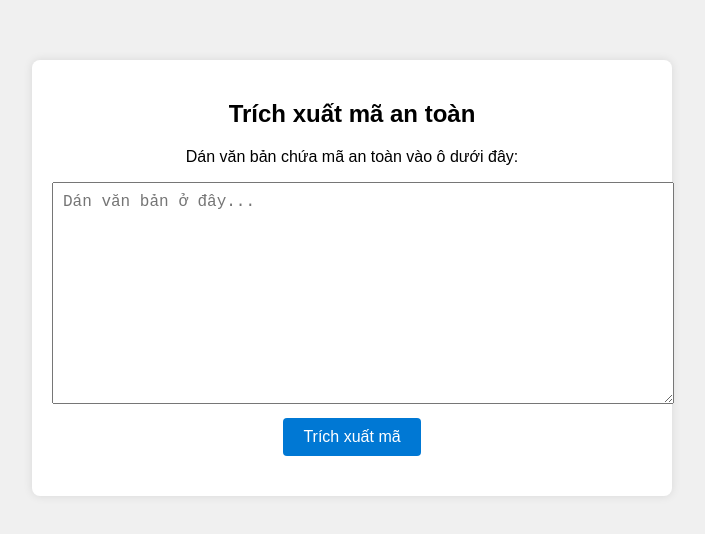
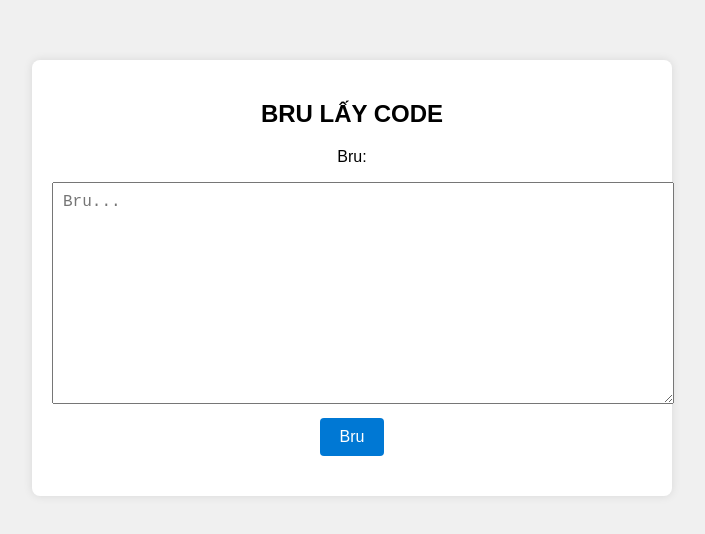
Before and after one commit to uyennhyne/bruweb, a plain HTML site: page index.html in a window 1280 px wide. Shown: the part 122-656 px from the top of the page, without its empty margins (288-993 px from the left). Drawn offline with Linux system fonts and the light colour scheme.

Commit message:
Add files via upload

```diff
--- a/index.html
+++ b/index.html
@@ -3,7 +3,7 @@
 <head>
     <meta charset="UTF-8">
     <meta name="viewport" content="width=device-width, initial-scale=1.0">
-    <title>Trích xuất mã an toàn</title>
+    <title>BRU LẤY CODE</title>
     <style>
         body {
             font-family: Arial, sans-serif;
@@ -51,10 +51,10 @@
 </head>
 <body>
     <div class="container">
-        <h2>Trích xuất mã an toàn</h2>
-        <p>Dán văn bản chứa mã an toàn vào ô dưới đây:</p>
-        <textarea id="inputText" placeholder="Dán văn bản ở đây..."></textarea>
-        <button onclick="extractCode()">Trích xuất mã</button>
+        <h2>BRU LẤY CODE</h2>
+        <p>Bru:</p>
+        <textarea id="inputText" placeholder="Bru..."></textarea>
+        <button onclick="extractCode()">Bru</button>
         <div id="result"></div>
     </div>
 
@@ -69,7 +69,7 @@
             if (startIndex >= searchText.length && code.match(/^\d{6}$/)) {
                 resultDiv.innerText = `${code}`;
             } else {
-                resultDiv.innerText = "Không tìm thấy mã an toàn hoặc mã không hợp lệ!";
+                resultDiv.innerText = "VL!";
             }
         }
     </script>
```
